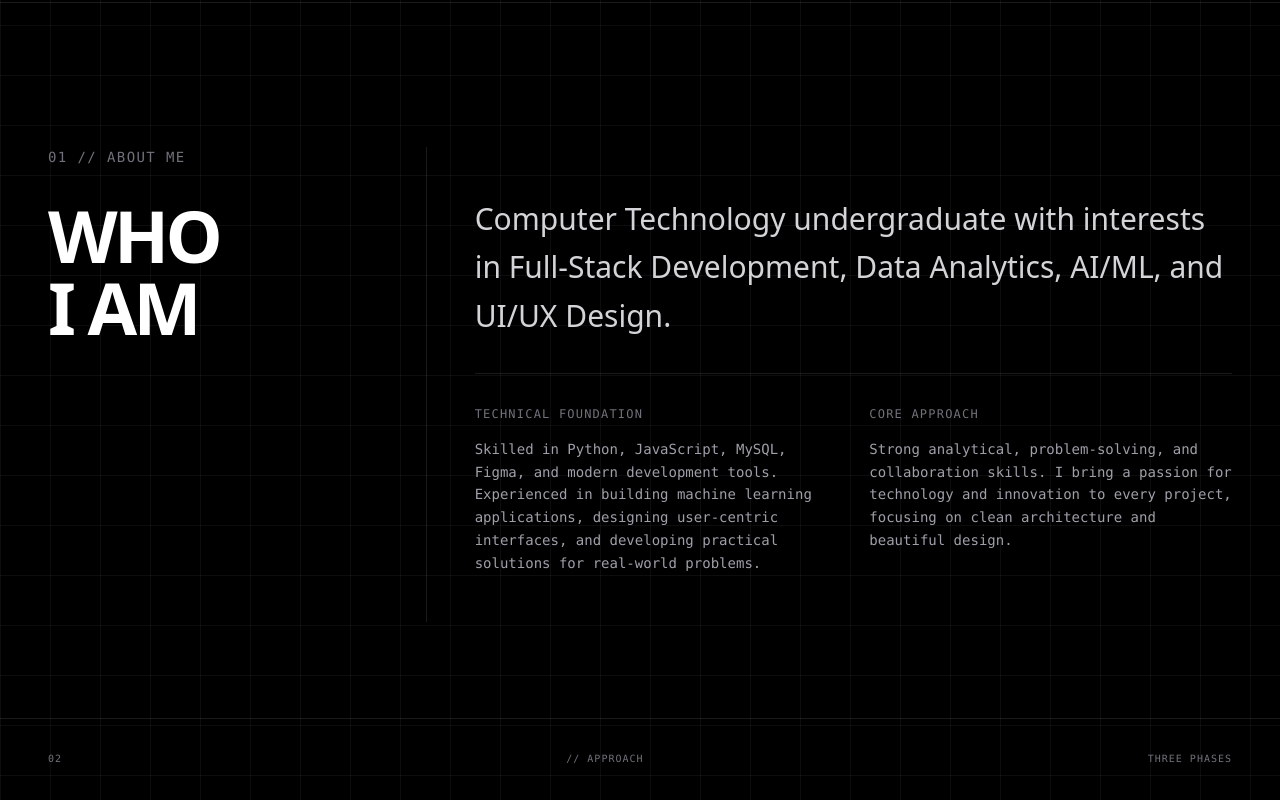
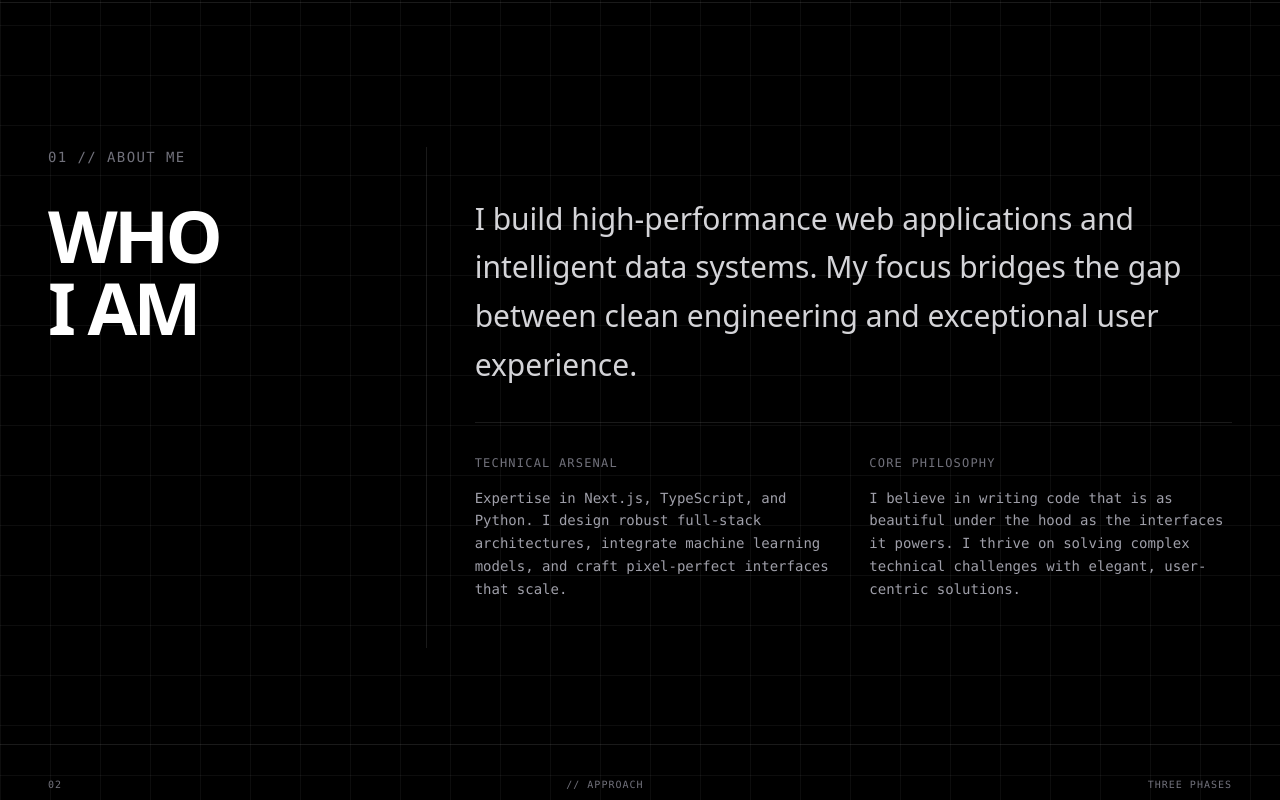
Before and after one commit to Pradnyan16/Pradnyan-portfolio, a Next.js app: page / in a window 1280 px wide. Shown: the part 575-1375 px from the top of the page. Built offline with nearby package versions, Linux system fonts and the light colour scheme.

Commit message:
docs: improve README and About section text

```diff
--- a/src/components/About.tsx
+++ b/src/components/About.tsx
@@ -33,19 +33,19 @@ export default function About() {
             className="prose prose-invert max-w-none"
            >
              <p className="text-xl md:text-3xl font-medium leading-relaxed text-zinc-700 dark:text-zinc-300">
-               Computer Technology undergraduate with interests in Full-Stack Development, Data Analytics, AI/ML, and UI/UX Design.
+               I build high-performance web applications and intelligent data systems. My focus bridges the gap between clean engineering and exceptional user experience.
              </p>
              <div className="mt-8 grid grid-cols-1 md:grid-cols-2 gap-8 border-t border-black/10 dark:border-white/10 pt-8">
                <div>
-                 <h3 className="font-mono text-xs uppercase tracking-widest text-zinc-500 mb-4">Technical Foundation</h3>
+                 <h3 className="font-mono text-xs uppercase tracking-widest text-zinc-500 mb-4">Technical Arsenal</h3>
                  <p className="text-zinc-600 dark:text-zinc-400 font-mono text-sm leading-relaxed">
-                   Skilled in Python, JavaScript, MySQL, Figma, and modern development tools. Experienced in building machine learning applications, designing user-centric interfaces, and developing practical solutions for real-world problems.
+                   Expertise in Next.js, TypeScript, and Python. I design robust full-stack architectures, integrate machine learning models, and craft pixel-perfect interfaces that scale.
                  </p>
                </div>
                <div>
-                 <h3 className="font-mono text-xs uppercase tracking-widest text-zinc-500 mb-4">Core Approach</h3>
+                 <h3 className="font-mono text-xs uppercase tracking-widest text-zinc-500 mb-4">Core Philosophy</h3>
                  <p className="text-zinc-600 dark:text-zinc-400 font-mono text-sm leading-relaxed">
-                   Strong analytical, problem-solving, and collaboration skills. I bring a passion for technology and innovation to every project, focusing on clean architecture and beautiful design.
+                   I believe in writing code that is as beautiful under the hood as the interfaces it powers. I thrive on solving complex technical challenges with elegant, user-centric solutions.
                  </p>
                </div>
              </div>
```
Also changed, not shown: 1 other file (tests, documents, lock files or other folders).
